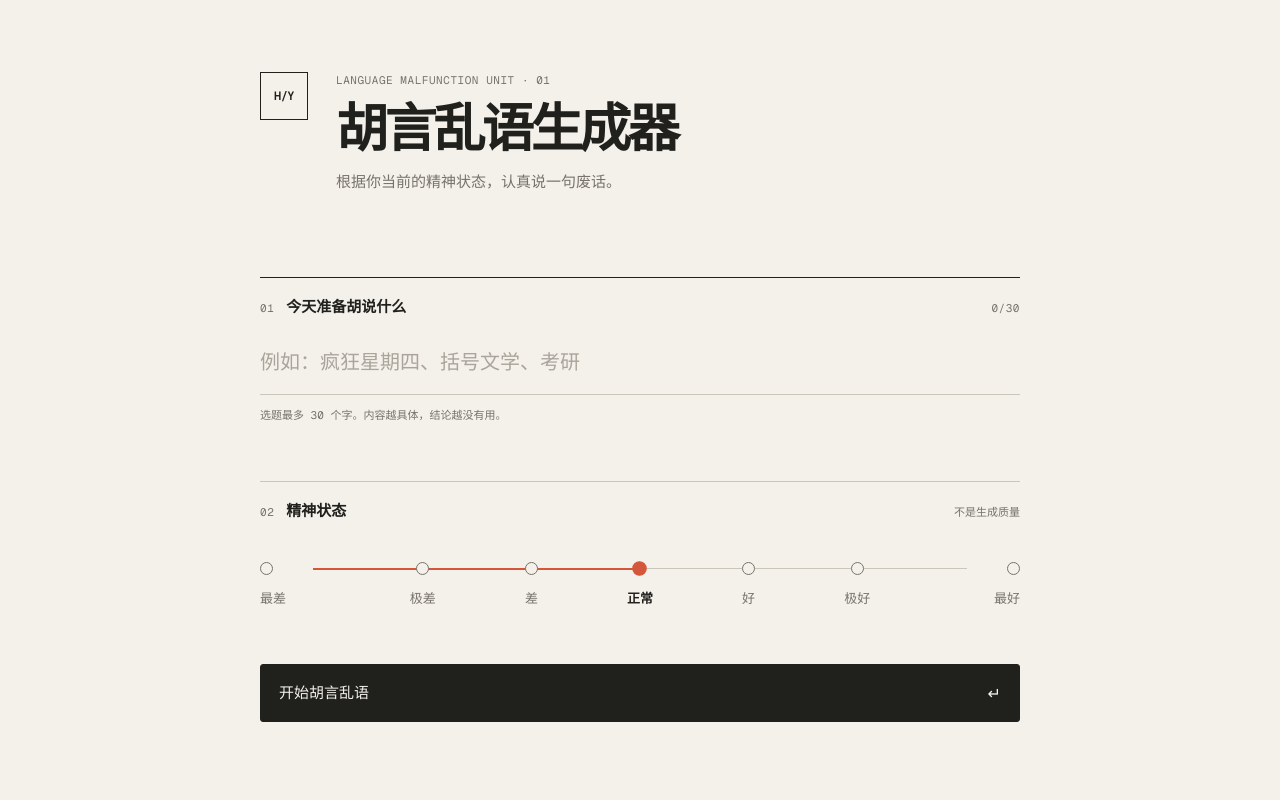
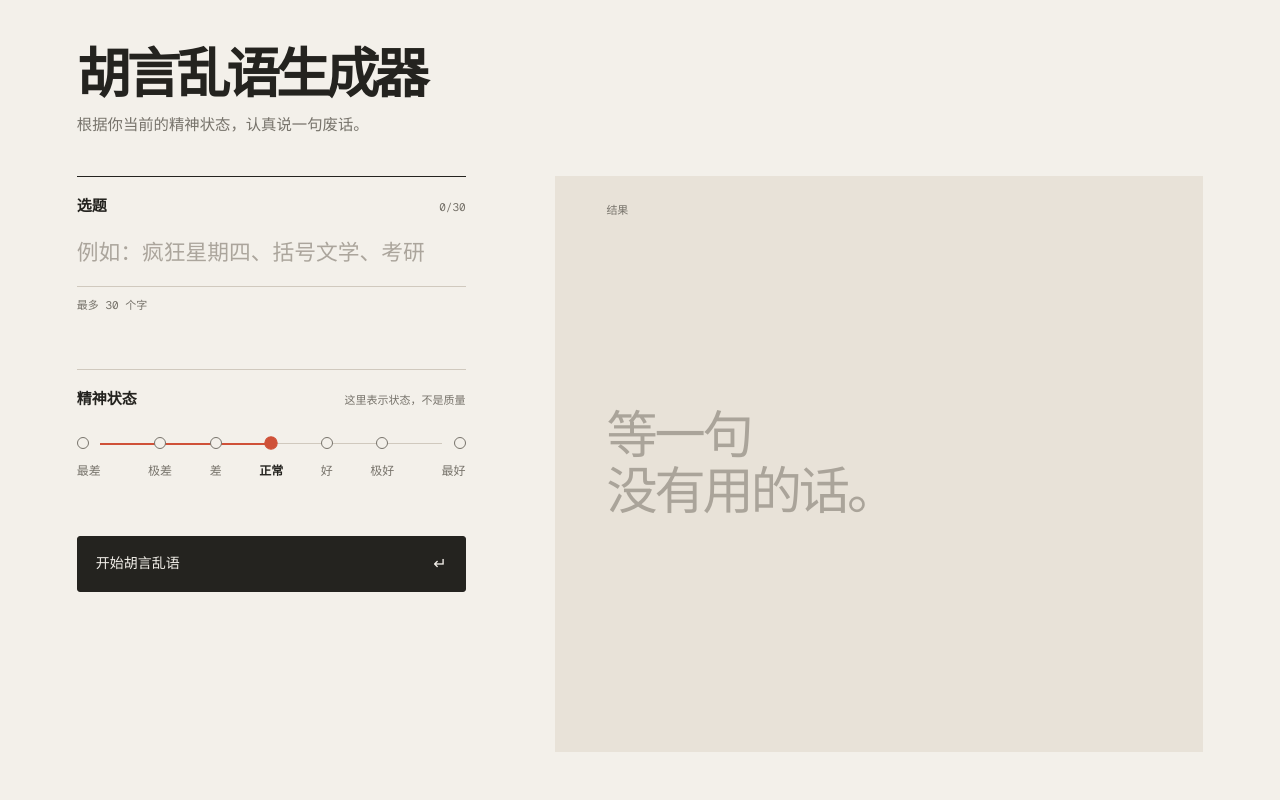
Before and after one commit to Freakz2z/Blah, a Next.js app: page / in a window 1280 px wide. Shown: the top 800 px of the page. Built offline with nearby package versions, Linux system fonts and the light colour scheme.

Commit message:
refine: focus single-page generator layout

```diff
--- a/app/globals.css
+++ b/app/globals.css
@@ -1,49 +1,32 @@
 @import "tailwindcss";
 
-:root { --paper: #f4f1eb; --ink: #20201d; --muted: #77736b; --line: #cbc5ba; --accent: #d4573b; --soft: #ebe6de; }
+:root { --paper: #f3f0ea; --ink: #24231f; --muted: #77736b; --line: #d0c9be; --accent: #cf5138; --result: #e8e2d8; }
 * { box-sizing: border-box; }
-html { background: var(--paper); }
+html, body { width: 100%; height: 100%; overflow: hidden; }
 body { margin: 0; background: var(--paper); color: var(--ink); font-family: Arial, "PingFang SC", "Microsoft YaHei", sans-serif; }
-button, input { font: inherit; }
-button { cursor: pointer; }
-button:focus-visible, input:focus-visible { outline: 2px solid var(--accent); outline-offset: 4px; }
-.app-shell { min-height: 100svh; padding: 72px 28px 36px; }
-.content-column { width: min(100%, 760px); margin: 0 auto; }
-.site-header { display: grid; grid-template-columns: 56px 1fr; gap: 20px; align-items: start; margin-bottom: 84px; }
-.brand-mark { border: 1px solid var(--ink); width: 48px; height: 48px; display: grid; place-items: center; font: 600 12px/1 var(--font-geist-mono), monospace; letter-spacing: -.05em; }
-.eyebrow, .section-index, .char-count, .mood-note, .site-footer, .field-hint { color: var(--muted); font: 11px/1.5 var(--font-geist-mono), monospace; letter-spacing: .05em; }
-.eyebrow { margin: 0 0 14px; }
-h1 { font-size: clamp(32px, 5vw, 52px); line-height: 1; letter-spacing: -.065em; font-weight: 600; margin: 0 0 16px; }
-.subtitle { margin: 0; color: var(--muted); font-size: 15px; line-height: 1.5; }
-.generator-form { border-top: 1px solid var(--ink); }
-.section-heading { display: flex; align-items: baseline; gap: 12px; padding: 18px 0 14px; }
-.section-heading label, .section-heading > span:nth-child(2) { font-size: 15px; font-weight: 600; }
-.char-count { margin-left: auto; }
-input { width: 100%; border: 0; border-bottom: 1px solid var(--line); border-radius: 0; background: transparent; padding: 14px 0 17px; color: var(--ink); font-size: 20px; outline: none; }
-input::placeholder { color: #aaa49a; }
-.field-hint { margin: 12px 0 58px; letter-spacing: 0; }
-.mood-heading { border-top: 1px solid var(--line); }
-.mood-note { margin-left: auto; letter-spacing: 0; }
-.mood-picker { position: relative; padding: 25px 0 0; }
-.mood-line { position: absolute; top: 31px; left: 7%; right: 7%; height: 1px; background: var(--line); }
-.mood-line span { display: block; width: calc(var(--mood-progress, 50%) - 0%); height: 2px; background: var(--accent); transition: width 180ms ease; }
+button, input { font: inherit; } button { cursor: pointer; } button:focus-visible, input:focus-visible { outline: 2px solid var(--accent); outline-offset: 4px; }
+.app-shell { width: 100%; height: 100svh; padding: clamp(28px, 6vh, 72px) clamp(20px, 6vw, 96px); }
+.page-frame { width: min(1260px, 100%); height: 100%; margin: 0 auto; display: flex; flex-direction: column; }
+.site-header { flex: 0 0 auto; margin-bottom: clamp(28px, 5vh, 64px); }
+h1 { margin: 0 0 12px; font-size: clamp(32px, 4.2vw, 58px); line-height: .98; letter-spacing: -.075em; font-weight: 600; }
+.subtitle { margin: 0; color: var(--muted); font-size: clamp(13px, 1.2vw, 16px); line-height: 1.5; }
+.work-area { min-height: 0; flex: 1; display: grid; grid-template-columns: minmax(280px, .75fr) minmax(420px, 1.25fr); gap: clamp(38px, 7vw, 120px); }
+.generator-form { min-width: 0; align-self: start; border-top: 1px solid var(--ink); }
+.field-block { padding-top: 18px; } .mood-block { margin-top: clamp(42px, 7vh, 78px); border-top: 1px solid var(--line); }
+.field-title { display: flex; align-items: baseline; justify-content: space-between; gap: 14px; font-size: 15px; font-weight: 600; }
+.char-count, .mood-note, .field-hint, .result-label { color: var(--muted); font: 11px/1.5 var(--font-geist-mono), monospace; }
+.mood-note { font-family: Arial, "PingFang SC", sans-serif; letter-spacing: 0; font-weight: 400; }
+input { display: block; width: 100%; border: 0; border-bottom: 1px solid var(--line); border-radius: 0; background: transparent; padding: 20px 0 16px; color: var(--ink); font-size: clamp(17px, 1.7vw, 22px); outline: none; }
+input::placeholder { color: #aba59c; } .field-hint { margin: 10px 0 0; letter-spacing: 0; }
+.mood-picker { position: relative; padding: 26px 0 0; } .mood-line { position: absolute; top: 32px; left: 6%; right: 6%; height: 1px; background: var(--line); } .mood-line span { display: block; height: 2px; background: var(--accent); transition: width 180ms ease; }
 .mood-0 .mood-line span { width: 0%; } .mood-1 .mood-line span { width: 16.66%; } .mood-2 .mood-line span { width: 33.33%; } .mood-3 .mood-line span { width: 50%; } .mood-4 .mood-line span { width: 66.66%; } .mood-5 .mood-line span { width: 83.33%; } .mood-6 .mood-line span { width: 100%; }
-.mood-options { display: grid; grid-template-columns: repeat(7, 1fr); position: relative; }
-.mood-options button { border: 0; background: transparent; color: var(--muted); padding: 0; min-width: 0; display: grid; justify-items: center; gap: 14px; font-size: 13px; transition: color 160ms ease, transform 160ms ease; }
-.mood-options button:first-child { justify-items: start; } .mood-options button:last-child { justify-items: end; }
-.mood-options button.selected { color: var(--ink); font-weight: 600; }
-.mood-dot { width: 13px; height: 13px; border: 1px solid var(--muted); border-radius: 50%; background: var(--paper); z-index: 1; transition: background 160ms ease, border-color 160ms ease, transform 160ms ease; }
-.selected .mood-dot { border-color: var(--accent); background: var(--accent); transform: scale(1.12); }
-.primary-button { margin-top: 56px; width: 100%; height: 58px; display: flex; align-items: center; justify-content: space-between; padding: 0 18px; border: 1px solid var(--ink); border-radius: 3px; color: var(--paper); background: var(--ink); font-size: 15px; transition: background 160ms ease, color 160ms ease, transform 160ms ease; }
-.primary-button:hover:not(:disabled) { background: var(--accent); border-color: var(--accent); } .primary-button:active:not(:disabled) { transform: translateY(1px); } .primary-button:disabled { cursor: wait; opacity: .8; }
-.button-state { font: 16px var(--font-geist-mono), monospace; }
-.result-section { min-height: 330px; margin-top: 82px; padding: 58px 0 48px; border-top: 1px solid var(--ink); display: flex; flex-direction: column; justify-content: center; }
-.empty-result { color: var(--muted); font-size: 16px; line-height: 1.8; margin: 0; } .empty-result span { font-size: 13px; }
-.thinking-state, .error-message { margin: 0; color: var(--muted); font: 13px var(--font-geist-mono), monospace; }
-.thinking-marker { display: inline-block; width: 7px; height: 7px; margin-right: 12px; border-radius: 50%; background: var(--accent); animation: pulse 700ms ease-in-out infinite alternate; }
-.result-text { max-width: 720px; margin: 0; font-size: clamp(30px, 5.2vw, 58px); line-height: 1.22; letter-spacing: -.055em; font-weight: 500; animation: arrive 260ms ease-out both; }
-.result-actions { display: flex; gap: 22px; margin-top: 58px; } .result-actions button { padding: 0; border: 0; border-bottom: 1px solid var(--line); background: transparent; color: var(--muted); font-size: 13px; padding-bottom: 5px; } .result-actions button:hover { color: var(--accent); border-color: var(--accent); }
-.site-footer { display: flex; gap: 12px; align-items: center; padding-top: 24px; border-top: 1px solid var(--line); letter-spacing: 0; } .footer-rule { width: 28px; height: 1px; background: var(--line); }
+.mood-options { position: relative; display: grid; grid-template-columns: repeat(7, 1fr); } .mood-options button { min-width: 0; display: grid; justify-items: center; gap: 13px; padding: 0; border: 0; background: transparent; color: var(--muted); font-size: 12px; transition: color 160ms ease; } .mood-options button:first-child { justify-items: start; } .mood-options button:last-child { justify-items: end; } .mood-options button.selected { color: var(--ink); font-weight: 600; }
+.mood-dot { z-index: 1; width: 12px; height: 12px; border: 1px solid var(--muted); border-radius: 50%; background: var(--paper); transition: background 160ms ease, border-color 160ms ease, transform 160ms ease; } .selected .mood-dot { border-color: var(--accent); background: var(--accent); transform: scale(1.12); }
+.primary-button { display: flex; align-items: center; justify-content: space-between; width: 100%; height: 56px; margin-top: clamp(42px, 7vh, 76px); padding: 0 18px; border: 1px solid var(--ink); border-radius: 3px; background: var(--ink); color: var(--paper); font-size: 14px; transition: background 160ms ease, border-color 160ms ease, transform 160ms ease; } .primary-button:hover:not(:disabled) { border-color: var(--accent); background: var(--accent); } .primary-button:active:not(:disabled) { transform: translateY(1px); } .primary-button:disabled { cursor: wait; opacity: .8; } .button-state { font: 16px var(--font-geist-mono), monospace; }
+.result-section { min-width: 0; min-height: 0; height: 100%; padding: clamp(24px, 4vh, 48px) clamp(24px, 4vw, 60px); background: var(--result); display: flex; flex-direction: column; justify-content: center; position: relative; } .result-label { position: absolute; top: 26px; left: clamp(24px, 4vw, 60px); }
+.empty-result { margin: 0; color: #aaa49a; font-size: clamp(30px, 4vw, 56px); line-height: 1.1; letter-spacing: -.06em; } .thinking-state, .error-message { margin: 0; color: var(--muted); font: 13px var(--font-geist-mono), monospace; } .thinking-marker { display: inline-block; width: 7px; height: 7px; margin-right: 12px; border-radius: 50%; background: var(--accent); animation: pulse 700ms ease-in-out infinite alternate; }
+.result-text { max-width: 850px; margin: 0; font-size: clamp(32px, 4.4vw, 68px); line-height: 1.16; letter-spacing: -.065em; font-weight: 500; animation: arrive 260ms ease-out both; } .result-actions { display: flex; gap: 24px; margin-top: clamp(34px, 6vh, 64px); } .result-actions button { padding: 0 0 5px; border: 0; border-bottom: 1px solid #bdb5aa; background: transparent; color: var(--muted); font-size: 12px; } .result-actions button:hover { border-color: var(--accent); color: var(--accent); }
 @keyframes pulse { from { opacity: .35; transform: scale(.8); } to { opacity: 1; transform: scale(1.15); } } @keyframes arrive { from { opacity: 0; transform: translateY(8px); } to { opacity: 1; transform: translateY(0); } }
-@media (max-width: 560px) { .app-shell { padding: 32px 20px 24px; } .site-header { grid-template-columns: 42px 1fr; gap: 14px; margin-bottom: 56px; } .brand-mark { width: 38px; height: 38px; font-size: 10px; } .eyebrow { font-size: 9px; margin-bottom: 10px; } h1 { font-size: 34px; } .subtitle { font-size: 13px; } .field-hint { margin-bottom: 42px; font-size: 10px; } .mood-heading { align-items: center; } .mood-note { font-size: 10px; } .mood-options button { font-size: 11px; gap: 13px; } .mood-dot { width: 11px; height: 11px; } .primary-button { margin-top: 48px; } .result-section { min-height: 280px; margin-top: 62px; padding-top: 44px; } .result-text { font-size: 32px; } .result-actions { justify-content: space-between; gap: 10px; margin-top: 46px; } .result-actions button { font-size: 12px; } }
+@media (max-width: 780px) { .app-shell { padding: 26px 20px 22px; } .site-header { margin-bottom: 28px; } h1 { font-size: 35px; } .work-area { display: flex; flex-direction: column; gap: 22px; } .generator-form { flex: 0 0 auto; } .mood-block { margin-top: 30px; } .primary-button { margin-top: 34px; } .result-section { flex: 1 1 auto; min-height: 0; padding: 38px 22px 22px; } .result-label { top: 16px; left: 22px; } .empty-result, .result-text { font-size: clamp(28px, 8vw, 44px); } .result-actions { margin-top: 30px; justify-content: space-between; gap: 12px; } }
+@media (max-height: 700px) and (min-width: 781px) { .site-header { margin-bottom: 24px; } .mood-block { margin-top: 28px; } .primary-button { margin-top: 30px; } }
 @media (prefers-reduced-motion: reduce) { *, *::before, *::after { animation-duration: .01ms !important; transition-duration: .01ms !important; } }
--- a/app/page.tsx
+++ b/app/page.tsx
@@ -99,22 +99,18 @@ export default function Home() {
 
   return (
     <main className={`app-shell mood-${mood} status-${status}`}>
-      <div className="content-column">
+      <div className="page-frame">
         <header className="site-header">
-          <div className="brand-mark" aria-hidden="true">H/Y</div>
           <div>
-            <p className="eyebrow">LANGUAGE MALFUNCTION UNIT · 01</p>
             <h1>胡言乱语生成器</h1>
             <p className="subtitle">根据你当前的精神状态，认真说一句废话。</p>
           </div>
         </header>
 
+        <div className="work-area">
           <form className="generator-form" onSubmit={generate}>
-          <div className="section-heading">
-            <span className="section-index">01</span>
-            <label htmlFor="topic">今天准备胡说什么</label>
-            <span className="char-count">{topic.length}/30</span>
-          </div>
+            <div className="field-block">
+              <div className="field-title"><label htmlFor="topic">选题</label><span className="char-count">{topic.length}/30</span></div>
               <input
                 ref={inputRef}
                 id="topic"
@@ -124,13 +120,11 @@ export default function Home() {
                 placeholder="例如：疯狂星期四、括号文学、考研"
                 aria-describedby="topic-hint"
               />
-          <p id="topic-hint" className="field-hint">选题最多 30 个字。内容越具体，结论越没有用。</p>
+              <p id="topic-hint" className="field-hint">最多 30 个字</p>
+            </div>
 
-          <div className="section-heading mood-heading">
-            <span className="section-index">02</span>
-            <span id="mood-label">精神状态</span>
-            <span className="mood-note">不是生成质量</span>
-          </div>
+            <div className="field-block mood-block">
+              <div className="field-title"><span id="mood-label">精神状态</span><span className="mood-note">这里表示状态，不是质量</span></div>
               <div className="mood-picker" role="radiogroup" aria-labelledby="mood-label">
                 <div className="mood-line" aria-hidden="true"><span /></div>
                 <div className="mood-options">
@@ -142,11 +136,9 @@ export default function Home() {
                       aria-checked={mood === index}
                       className={mood === index ? "selected" : ""}
                       onClick={() => setMood(index)}
-                >
-                  <span className="mood-dot" />
-                  <span>{label}</span>
-                </button>
+                    ><span className="mood-dot" /><span>{label}</span></button>
                   ))}
+                </div>
               </div>
             </div>
 
@@ -157,7 +149,8 @@ export default function Home() {
           </form>
 
           <section className="result-section" aria-live="polite" aria-busy={status === "thinking"}>
-          {status === "idle" && !result && <p className="empty-result">结果将在这里出现。<br /><span>目前一片理性。</span></p>}
+            <span className="result-label">结果</span>
+            {status === "idle" && !result && <p className="empty-result">等一句<br />没有用的话。</p>}
             {status === "thinking" && <div className="thinking-state"><span className="thinking-marker" />{thinkingLines[thinkingStep]}</div>}
             {status === "error" && <p className="error-message">{message}</p>}
             {status === "success" && result && (
@@ -171,8 +164,7 @@ export default function Home() {
               </>
             )}
           </section>
-
-        <footer className="site-footer"><span>严肃生成</span><span className="footer-rule" /><span>不保证有用</span></footer>
+        </div>
       </div>
     </main>
   );
```
Lines whose indentation alone changed are shown as unchanged.
